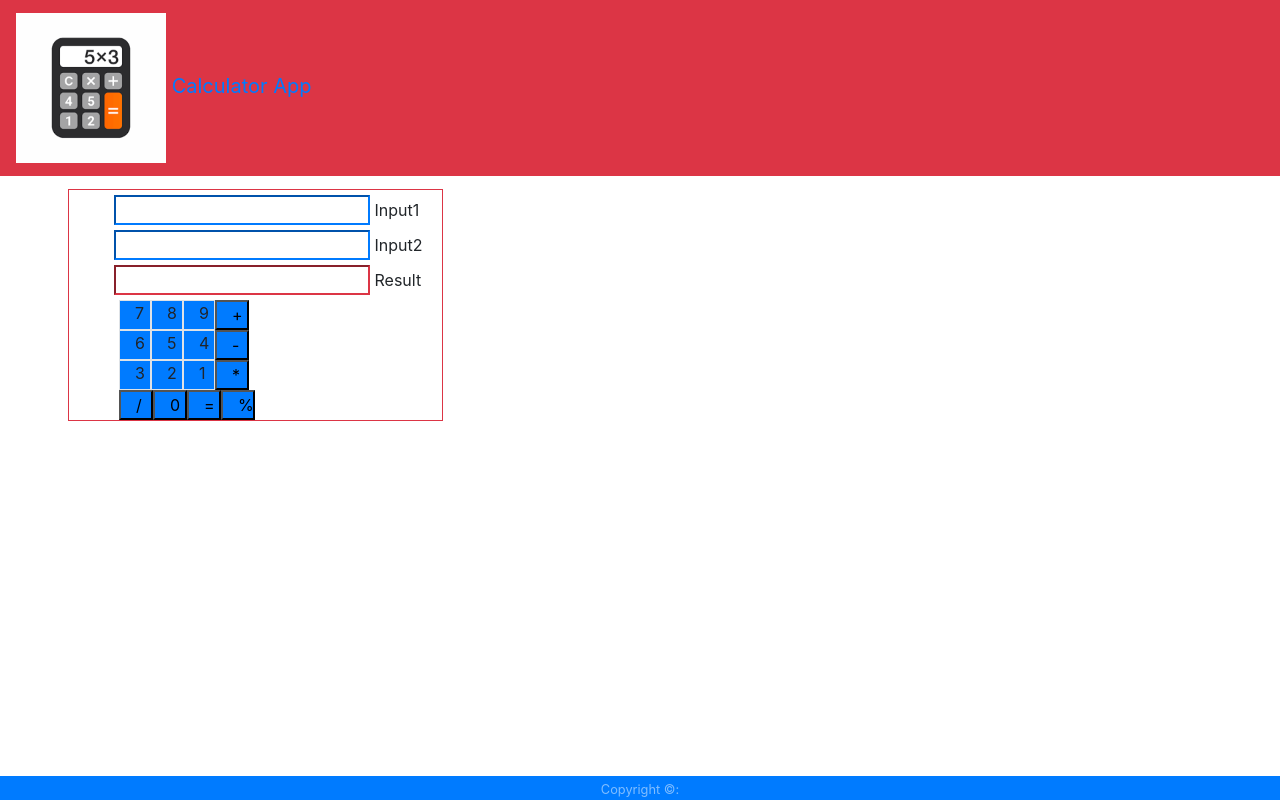
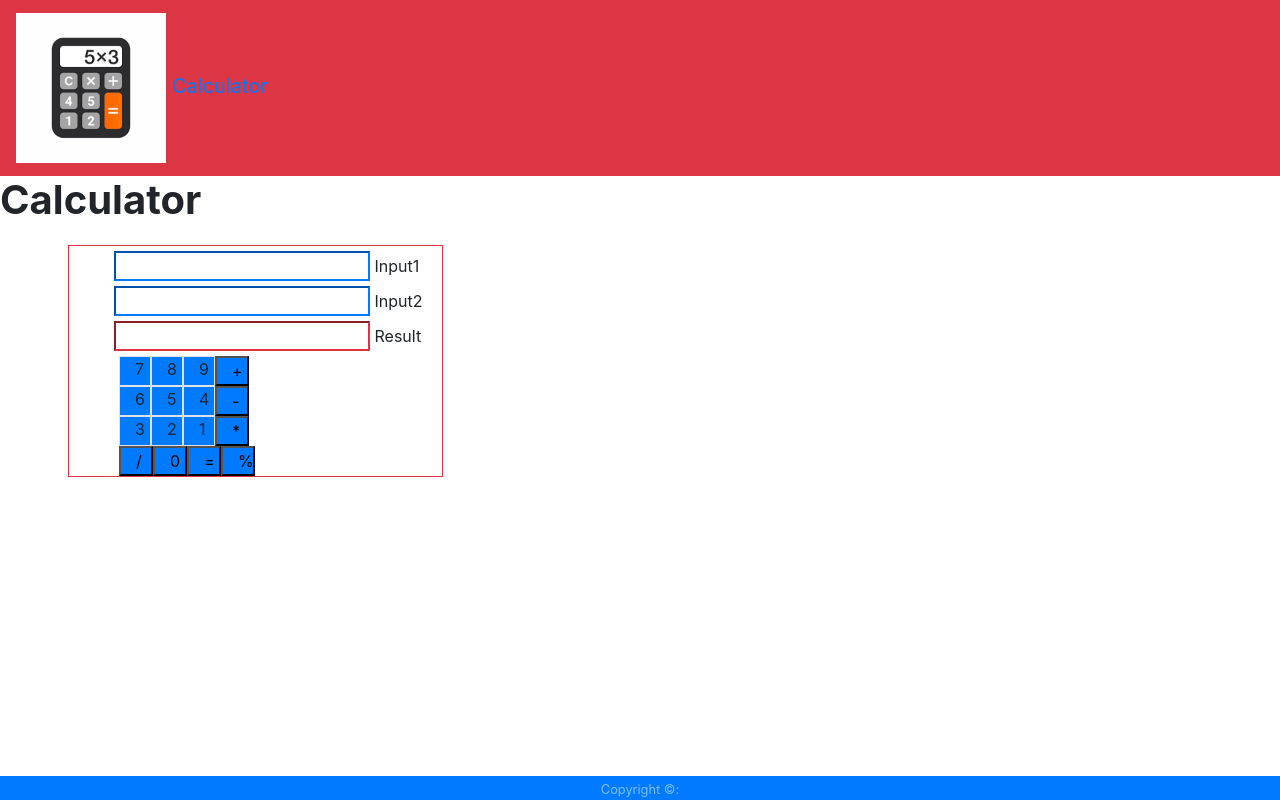
Before and after one commit to RadhikaRakesh/cal, a plain HTML site: page index.htm in a window 1280 px wide. Drawn offline with nearby package versions, Linux system fonts and the light colour scheme.

Commit message:
changesin index

```diff
--- a/index.htm
+++ b/index.htm
@@ -19,11 +19,11 @@
     <nav class="navbar  bg-danger">
         <a class="navbar-brand" href="#">
         <img src="calculator.png" width="150" height="150">
-        Calculator App
+        Calculator
         </a>
     </nav>
     <form>
-
+    <h1><b>Calculator</b></h1>
     <div class="container" style="padding:5px;">
 
         <div class="row"  style="padding: 3px;">
@@ -40,7 +40,7 @@
                      <input type="number" class="border-primary">
                      <label for="input2">Input2 </label>
                  </div>
-             </div>
+         </div>
             <div class="row" style="margin-left: 15px;">
                 <div class="col-md-12 ">
                      <input type="number" class="border-danger">
```
